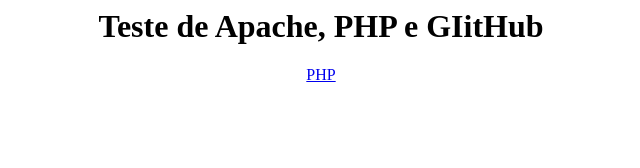
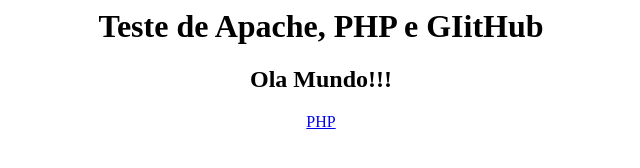
Before and after one commit to DITONGO21/WEB, a plain HTML site: page index.html in a window 1280 px wide. Shown: the whole page, without its empty margins (319-959 px from the left). Drawn offline with Linux system fonts and the light colour scheme.

Commit message:
Update index.html

```diff
--- a/index.html
+++ b/index.html
@@ -8,6 +8,7 @@ text-align:center;
 </head>
 <body>
 <h1>Teste de Apache, PHP e GIitHub</h1>
+<h2>Ola Mundo!!!</h2>
 <a href="info.php">PHP</a>
 </body>
 </html>
```
